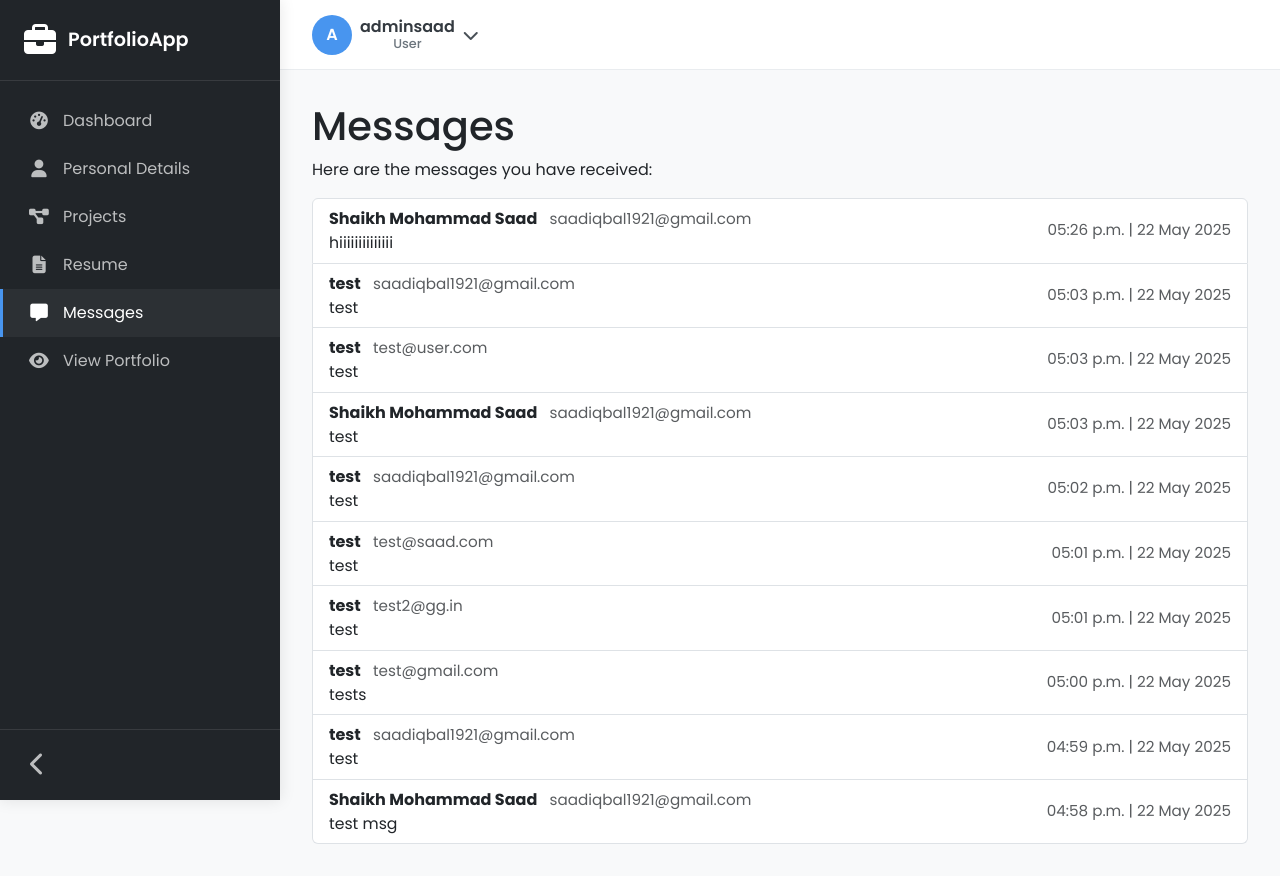
After one commit to saad1901/Portfolio-FullStack-Django, a Django app: page /admin/messages in a window 1280 px wide. The commit adds this page. Run offline with Django 5.2, Linux system fonts and the light colour scheme; a user stored in the database is signed in; data comes from the database, SQL or seed files in the repository; both versions use the stored data as it was after the commit.

Commit message:
Message section Added

```diff
--- a/app/models.py
+++ b/app/models.py
@@ -72,3 +72,10 @@ class News(models.Model):
     head=models.CharField(max_length=50)
     body=models.CharField(max_length=300)
     timex=models.DateTimeField(blank=True)
+
+class Message(models.Model):
+    fullname=models.CharField(max_length=50)
+    email=models.EmailField(max_length=100)
+    message=models.TextField(max_length=500)
+    to=models.ForeignKey(CustomUser, on_delete=models.CASCADE, related_name='message')
+    time=models.DateTimeField(default=timezone.now)
--- a/app/views.py
+++ b/app/views.py
@@ -1,7 +1,7 @@
 from django.shortcuts import render, HttpResponse, redirect, get_object_or_404
 from django.http import JsonResponse
 from django.contrib import messages
-from app.models import CustomUser, Info, Education, Experience, Skill, Projects,News
+from app.models import CustomUser, Info, Education, Experience, Skill, Projects,News, Message
 from .forms import UserDetailsForm, InfoForm, EducationForm, SignupForm
 from django.contrib.auth.forms import UserCreationForm
 from django.contrib.auth.decorators import login_required, user_passes_test
@@ -131,6 +131,19 @@ def admin(request):
 
 def portfolio(request, username):
     try:
+        if request.method == 'POST' and 'sendmsg' in request.POST:
+            fullname = request.POST.get('fullname')
+            email = request.POST.get('email')
+            message = request.POST.get('message')
+            Message.objects.create(
+                fullname=fullname,
+                email=email,
+                message=message,
+                to=CustomUser.objects.get(username=username)
+            )
+            messages.success(request, "Message sent successfully!")
+            return redirect('portfolio', username=username)
+
         user = CustomUser.objects.get(username=username)
         if not user:
             return HttpResponse("User not found.", status=404)
@@ -222,8 +235,7 @@ def homepage(request):
                 if theme_choice in dict(request.user.ThemeChoices.choices).keys():
                     request.user.theme = theme_choice
                     request.user.save()
-                    messages.success(
-                        request, "Your theme has been updated successfully!")
+                    messages.success(request, "Your theme has been updated successfully!")
                 else:
                     messages.error(request, "Invalid theme selection.")
             except ValueError:
@@ -436,3 +448,9 @@ def admindetail(request, user_id):
         skills = Skill.objects.filter(fk_id=user_id)
     else:
         redirect('admin')
+
+
+@login_required
+def messagesto(request):
+    messages = Message.objects.all().order_by('-time')
+    return render(request, 'messages.html', {'messages': messages})
--- a/portapp/settings.py
+++ b/portapp/settings.py
@@ -34,7 +34,7 @@ INSTALLED_APPS = [
     'django.contrib.sessions',
     'django.contrib.messages',
     'django.contrib.staticfiles',
-    'app',
+    'app'
 ]
 
 MIDDLEWARE = [
--- a/portapp/urls.py
+++ b/portapp/urls.py
@@ -29,7 +29,8 @@ urlpatterns = [
     path('paynow', views.paynow, name='paynow'),
     path('signup', views.signup, name='signup'),
     path('logout', views.logoutuser, name='logout'),
-    path('projects', views.projects, name='projects'),
+    path('admin/projects', views.projects, name='projects'),
+    path('admin/messages', views.messagesto, name='messages'),
     # path('api/alldetails' , views.UserDetails.as_view()),
     # path('api/alldetails/<int:pk>' , views.UserDetail.as_view()) ,
     # path('api/data' , views.GetData.as_view()),
--- a/templates/base.html
+++ b/templates/base.html
@@ -413,7 +413,7 @@
                         <span class="sidebar-menu-text">Personal Details</span>
                     </a>
 
-                    <a href="{% url 'projects' %}" class="sidebar-menu-item {% if request.path == '/projects' %}active{% endif %}">
+                    <a href="{% url 'projects' %}" class="sidebar-menu-item {% if request.path == '/admin/projects' %}active{% endif %}">
                         <i class="fas fa-project-diagram sidebar-menu-icon"></i>
                         <span class="sidebar-menu-text">Projects</span>
                     </a>
@@ -421,6 +421,11 @@
                     <a href="{% url 'resume' %}" class="sidebar-menu-item {% if request.path == '/admin/resume' %}active{% endif %}">
                         <i class="fas fa-file-alt sidebar-menu-icon"></i>
                         <span class="sidebar-menu-text">Resume</span>
+                    </a>
+
+                    <a href="{% url 'messages' %}" class="sidebar-menu-item {% if request.path == '/admin/messages' %}active{% endif %}">
+                        <i class="fas fa-solid fa-message sidebar-menu-icon"></i>
+                        <span class="sidebar-menu-text">Messages</span>
                     </a>
 
                     <a href="{% url 'portfolio' username=user.username %}" class="sidebar-menu-item" target="_blank">
--- /dev/null
+++ b/templates/messages.html
@@ -0,0 +1,43 @@
+{% extends 'base.html' %}
+
+{% block title %}Messages{% endblock %}
+
+
+{% block style %}
+
+{% endblock %}
+
+
+{% block content %}
+
+<div class="main-container">
+<div class="text-container">
+    <h1>Messages</h1>
+    <p>Here are the messages you have received:</p>
+    {% if messages %}
+        <ul class="list-group">
+            {% for message in messages %}
+                <li class="list-group-item d-flex justify-content-between align-items-center py-2">
+                    <div>
+                        <strong>{{ message.fullname }}</strong>
+                        <span class="text-muted ms-2" style="font-size: 0.95em;">{{ message.email }}</span>
+                        <div style="font-size: 0.98em;">{{ message.message }}</div>
+                    </div>
+                    <span class="text-muted" style="white-space: nowrap; font-size: 0.95em;">
+                        {{ message.time|date:"h:i a | d M Y" }}
+                    </span>
+                </li>
+            {% endfor %}
+        </ul>
+    {% else %}
+        <p>No messages found.</p>
+    {% endif %}
+</div>
+
+
+{% endblock %}
+
+
+{% block scripts %}
+
+{% endblock %}
```
Also changed, not shown: templates/index.html (+14 -5 lines), db (2).sqlite3.
